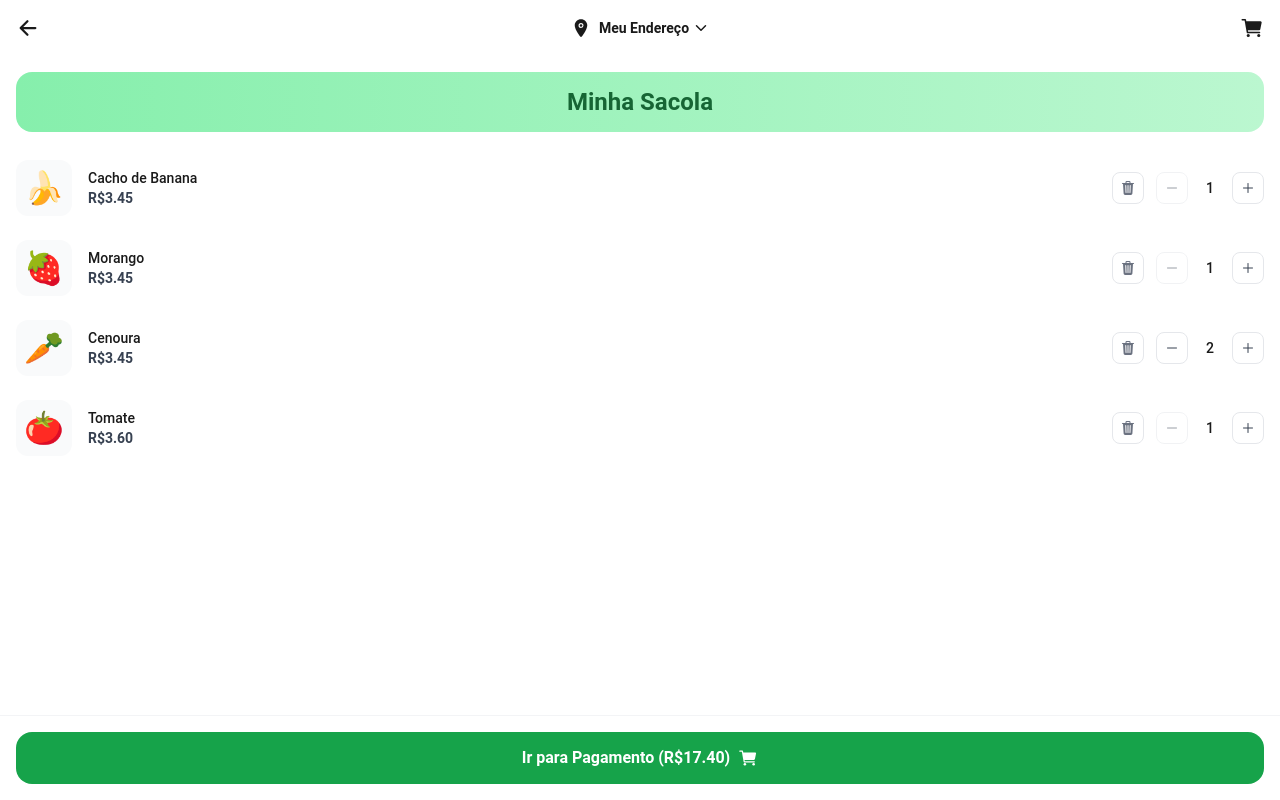
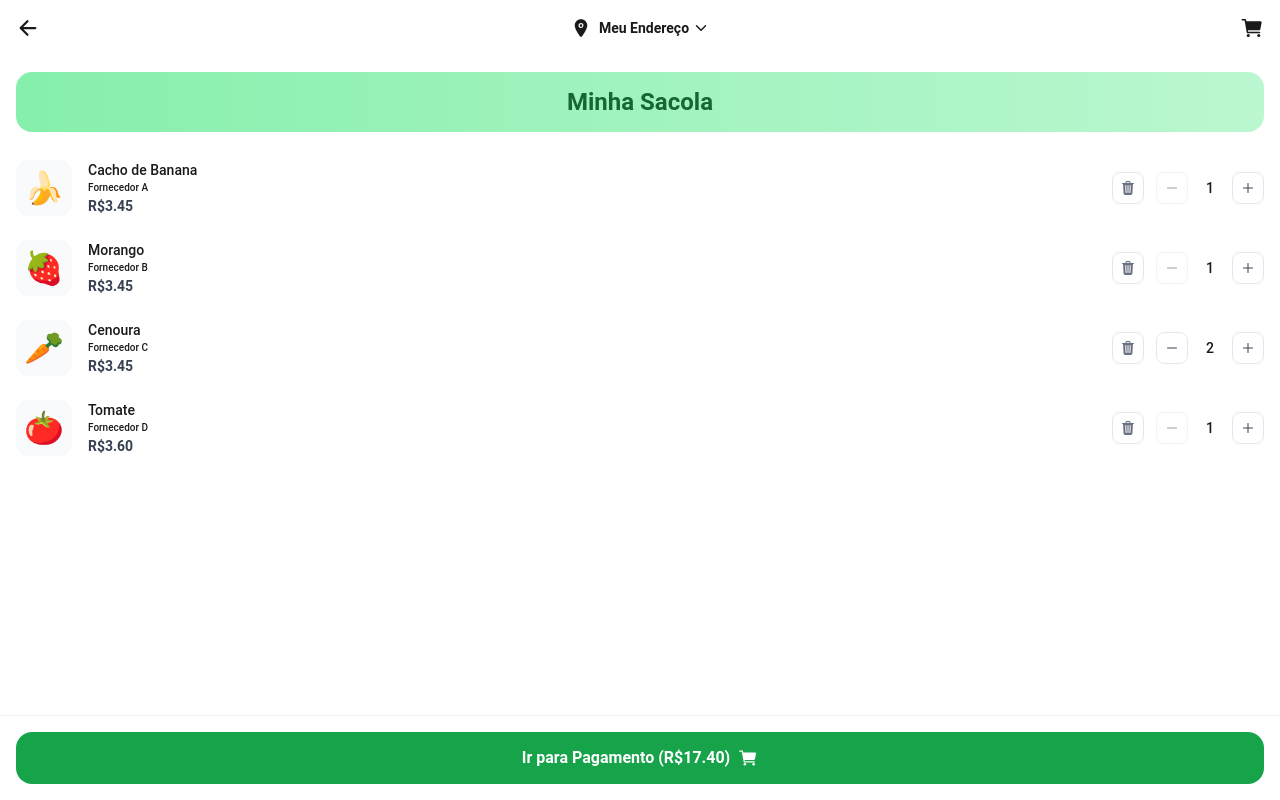
Before and after one commit to Andershowww/IonicAPP, a React (Vite) app in the folder HortiAssistente/: page /cart in a window 1280 px wide. Built offline with nearby package versions, Linux system fonts and the light colour scheme.

Commit message:
Adicionado fornecedor

```diff
--- a/HortiAssistente/src/components/CartItem.tsx
+++ b/HortiAssistente/src/components/CartItem.tsx
@@ -6,6 +6,7 @@ interface Product {
   id: number;
   name: string;
   price: number;
+  fornecedor: string;
   image: string;
   quantity: number;
 }
@@ -51,6 +52,17 @@ const CartItem: React.FC<CartItemProps> = ({ item, onUpdateQuantity, onRemove })
           whiteSpace: 'nowrap'
         }}>
           {item.name}
+        </h3>
+        <h3 style={{
+          fontSize: '10px',
+          fontWeight: '500',
+          color: '#1a1a1a',
+          margin: '0 0 4px 0',
+          overflow: 'hidden',
+          textOverflow: 'ellipsis',
+          whiteSpace: 'nowrap'
+        }}>
+          {item.fornecedor}
         </h3>
         <p style={{
           fontSize: '14px',
--- a/HortiAssistente/src/pages/Cart.tsx
+++ b/HortiAssistente/src/pages/Cart.tsx
@@ -15,6 +15,7 @@ interface Product {
   id: number;
   name: string;
   price: number;
+  fornecedor: string;
   image: string;
   quantity: number;
 }
@@ -26,6 +27,7 @@ const Cart: React.FC = () => {
       id: 1,
       name: 'Cacho de Banana',
       price: 3.45,
+      fornecedor: 'Fornecedor A',
       image: '🍌',
       quantity: 1
     },
@@ -33,6 +35,7 @@ const Cart: React.FC = () => {
       id: 2,
       name: 'Morango',
       price: 3.45,
+      fornecedor: 'Fornecedor B',
       image: '🍓',
       quantity: 1
     },
@@ -40,6 +43,7 @@ const Cart: React.FC = () => {
       id: 3,
       name: 'Cenoura',
       price: 3.45,
+      fornecedor: 'Fornecedor C',
       image: '🥕',
       quantity: 2
     },
@@ -47,6 +51,7 @@ const Cart: React.FC = () => {
       id: 4,
       name: 'Tomate',
       price: 3.60,
+      fornecedor: 'Fornecedor D',
       image: '🍅',
       quantity: 1
     }
```
